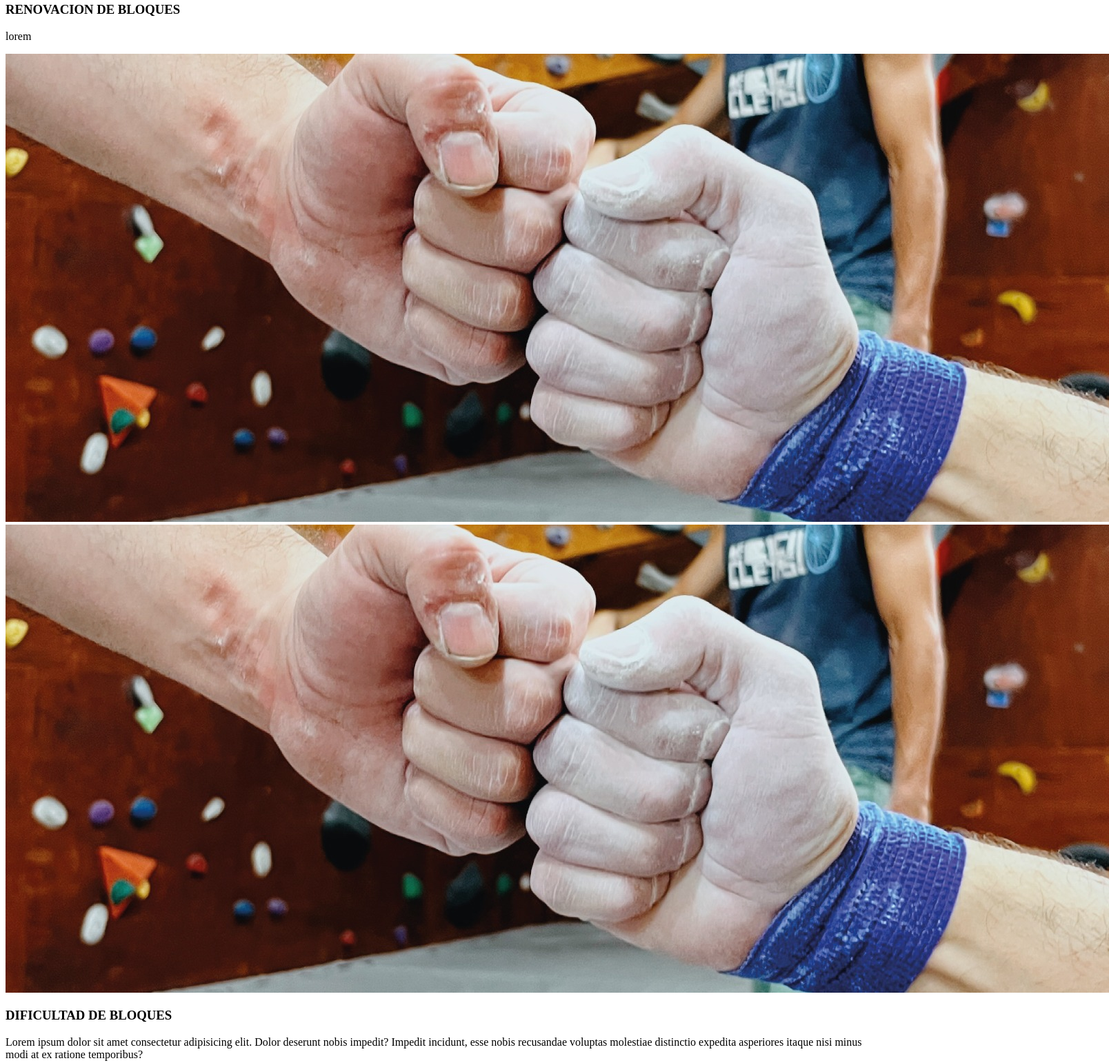
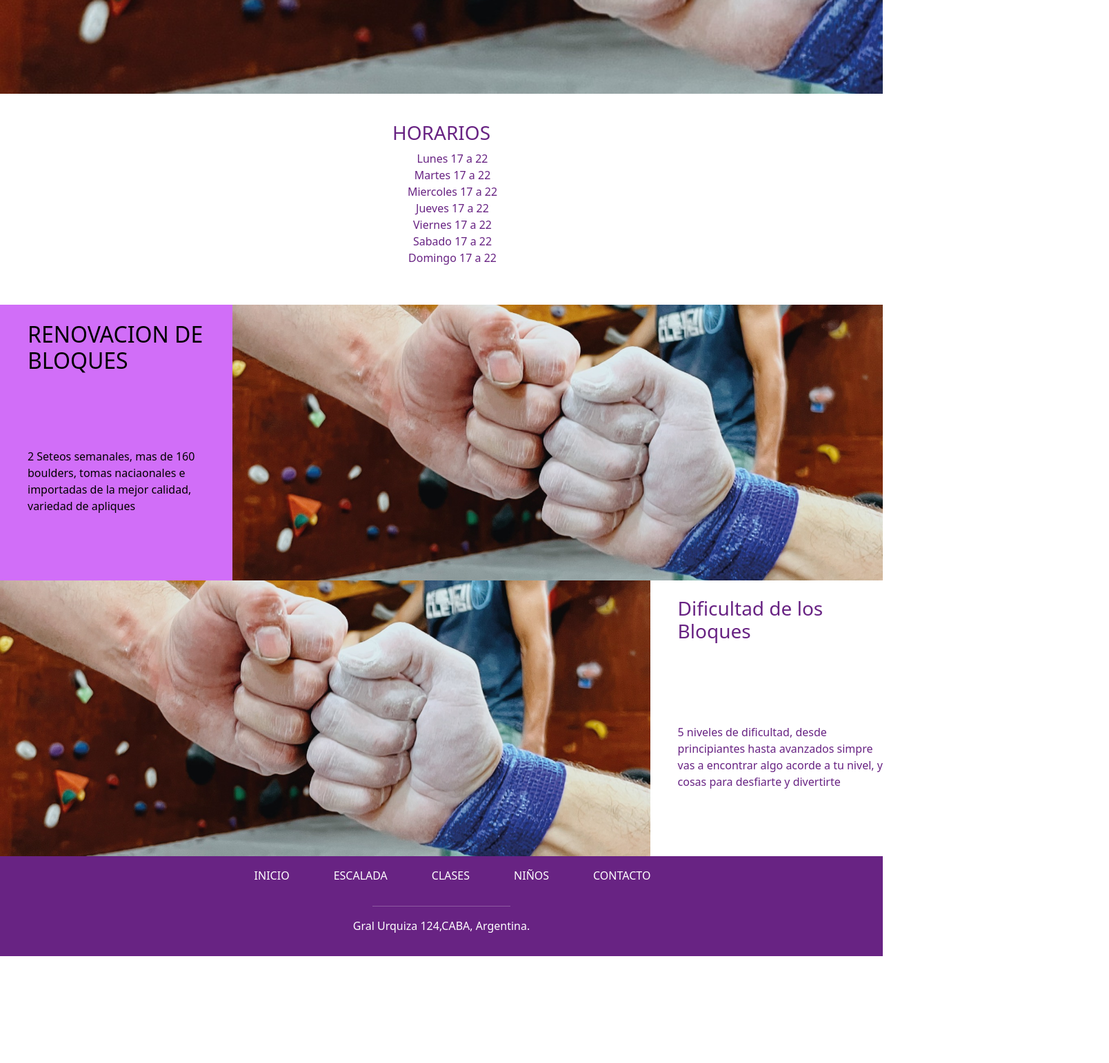
Before and after one commit to JoaquinGMorato/segunda.preentrega, a plain HTML site: page pages/escalada.html in a window 1280 px wide. Shown: the part 584-2126 px from the top of the page at 69% size, 1608 px wide, since content can reach past the window. After the commit the page ends 1971 px from the top, so only its background shows below. Drawn offline with nearby package versions, Linux system fonts and the light colour scheme.

Commit message:
se agregaron estilos a la seccion escalada

```diff
--- /dev/null
+++ b/css/styless2.css
@@ -0,0 +1,213 @@
+* {
+    border: 0px;
+    padding: 0px;
+    margin: 0px;
+    list-style: none;
+    text-decoration: none
+}
+
+;
+
+body {
+    font-family: 'Josefin Sans', sans-serif;
+}
+
+body {
+    color: black;
+    text-decoration: none;
+}
+
+header {
+    background-image: url(../images/imagenheader.jpeg);
+    height: 90vh;
+    background-size: cover;
+}
+
+h1 {
+    display: none;
+}
+
+nav {
+    background-color: #68238363;
+    height: 10vh;
+}
+
+header {
+    font-size: 2vh;
+}
+
+h1 {
+    font-size: 20px;
+    color: white;
+    padding-left: 15px;
+}
+
+nav {
+    display: flex;
+    justify-content: space-between;
+}
+
+nav img {
+    height: 100%;
+}
+
+.botones-header {
+    display: flex;
+    flex-direction: row;
+    justify-content: end;
+    font-family: 'Josefin Sans', sans-serif;
+    color: white;
+    list-style: none;
+    height: 80vh;
+    padding-top: 3.5vh;
+}
+
+.titulo-header {
+
+    display: flex;
+    flex-direction: column;
+    color: white;
+    padding-left: 10%;
+
+    justify-items: space-evenly;
+    align-items: left;
+    padding-bottom: 5vh;
+    padding-top: 5vh;
+    gap: 3vh;
+}
+
+.titulo-header h2 {
+    font-size: 10vh;
+    padding: vh;
+}
+
+.titulo-header div {
+    padding-bottom: 5vh;
+}
+
+.botones-header li a {
+    padding: 5vh;
+    text-align: center;
+    text-decoration: none;
+    color: white;
+    font-size: 2vh;
+}
+
+.horarios {
+    color: #682383;
+    list-style: none;
+    font-size: 1rem;
+    font-weight: 500;
+    text-align: center;
+    padding: 5vh;
+}
+
+@media(min-width: 375px) {
+
+    .horarios{
+    display: flex;
+    align-items: center;
+    justify-content: center;
+}
+}
+
+
+.renovacion {
+    background-color: #d16ef8;
+
+}
+
+.renovacion__info {
+    padding-top: 3vh;
+    height: 40vh;
+    display: flex;
+    flex-direction: column;
+    align-items: space-around;
+    justify-content: space-between;
+}
+
+.renovacion__info h3 {
+    font-size: 2rem;
+}
+
+.renovacion__img {
+    height: 100%;
+}
+
+@media(min-width: 375px) {
+    .renovacion {
+        display: flex;
+        flex-direction: row-reverse;
+        align-items: space-evenly;
+        justify-content: center;
+        padding-left: 5vh;
+    }
+
+    .diff {
+        display: flex;
+        flex-direction: row;
+        align-items: space-evenly;
+        justify-content: center;
+
+    }
+
+    .diff__info {
+        padding-left: 5vh;
+    }
+
+    .renovacion img {
+        height: 50vh;
+    }
+
+    .diff img {
+        height: 50vh
+    }
+
+    ;
+
+    .renovacion__info {
+        padding-left: 5vh;
+    }
+
+
+}
+
+.diff {
+    object-fit: cover;
+    color: #682383;
+}
+
+.diff__info {
+    padding-top: 3vh;
+    height: 40vh;
+    display: flex;
+    flex-direction: column;
+    align-items: space-around;
+    justify-content: space-between;
+}
+
+footer {
+    background-color: #682383;
+    color: white;
+    display: flex;
+    flex-direction: column;
+    align-items: center;
+    font-size: 2vh;
+    padding-bottom: 2vh;
+}
+
+footer ul {
+    display: flex;
+    gap: 5vw;
+    padding-top: 2vh;
+}
+
+footer ul a {
+    color: white;
+    gap: 20px;
+    text-decoration: none;
+}
+
+footer hr {
+    width: 25vh;
+}
--- a/pages/escalada.html
+++ b/pages/escalada.html
@@ -5,13 +5,20 @@
     <meta http-equiv="X-UA-Compatible" content="IE=edge">
     <meta name="viewport" content="width=device-width, initial-scale=1.0">
     <title>V11 Club De Escalada</title>
+    <link href="https://cdn.jsdelivr.net/npm/bootstrap@5.3.0-alpha3/dist/css/bootstrap.min.css" rel="stylesheet" integrity="sha384-KK94CHFLLe+nY2dmCWGMq91rCGa5gtU4mk92HdvYe+M/SXH301p5ILy+dN9+nJOZ" crossorigin="anonymous">
+    <link rel="preconnect" href="https://fonts.googleapis.com">
+    <link rel="preconnect" href="https://fonts.gstatic.com" crossorigin>
+    <link
+        href="https://fonts.googleapis.com/css2?family=Josefin+Sans:ital,wght@0,100;0,200;0,300;0,400;0,500;0,600;0,700;1,100;1,200;1,300;1,400;1,500;1,600;1,700&display=swap"
+        rel="stylesheet">
+        <link rel="stylesheet" href="../css/styless2.css">
 </head>
 <body>
-    <header>
+    <header class="header-escalada">
 
         <nav>
             <h1>V_ONCE Club de escalada</h1>
-            <img src="./images/logo.jpeg" alt="" height="94" width="128">
+            <img src="../images/LOGO_WEB.png" alt="" height="94" width="128">
             <ul class="botones-header">
                 <li><a href="../index.html">INICIO</a></li>
                 <li><a href="./escalada.html">ESCALADA</a></li>
@@ -21,47 +28,50 @@
             </ul>
         </nav>
         <section class="titulo-header">
-            <h2>BOULDERS PARA <br> TODOS LOS NIVELES</h2>
+            <h2>BOULDERS PARA TODOS LOS NIVELES</h2>
             <p>Lorem ipsum dolor sit amet consectetur adipisicing elit. Et voluptatem iure velit ducimus veniam askjhdlkahsfhfasdjjfsdasfdasdf
 
             </p>
         </section>
     </header>
     <main>
-        <section>
-            <!-- Falto logo -->
+        <section class="horarios">
+          <div> <i class="bi bi-watch"></i></div>
             <div>
-            <h3>HORARIOS</h3>
-            <ul>
-                <li>Lunes         17 a 22</li>
-                <li>Martes        17 a 22</li>
-                <li>Miercoles     17 a 22</li>
-                <li>Jueves        17 a 22</li>
-                <li>Viernes       17 a 22</li>
-                <li>Sabado        17 a 22</li>
-                <li>Domingo       17 a 22</li>
+            <h3 class="horarios__titulo" >HORARIOS</h3>
+            <ul class="horarios__lista">
+                <li class="horarios__item" >Lunes        17 a 22</li>
+                <li class="horarios__item">Martes        17 a 22</li>
+                <li class="horarios__item">Miercoles     17 a 22</li>
+                <li class="horarios__item">Jueves        17 a 22</li>
+                <li class="horarios__item">Viernes       17 a 22</li>
+                <li class="horarios__item">Sabado        17 a 22</li>
+                <li class="horarios__item">Domingo       17 a 22</li>
             </ul>
         </div>
         </section>
 
-        <section>
-            <div>
-            <h3>RENOVACION DE BLOQUES</h3>
-            <p>lorem</p>
-        </div>
-        <div>
+        <section class="renovacion"  >
+
+          <div class="renovacion__img" >
             <img src="../images/imagenheader.jpeg" alt="">
         </div>
+            <div class="renovacion__info" >
+            <h3>RENOVACION DE BLOQUES</h3>
+            <p> 2 Seteos semanales, mas de 160 boulders, tomas naciaonales e importadas de la mejor calidad, variedad de apliques</p>
+        </div>
+
         </section>
 
-        <section>
-            <div>
+        <section class="diff" >
+            <div class="diff__img" >
             <img src="../images/imagenheader.jpeg" alt="">
-        </div>
-        <div>
-            <h3>DIFICULTAD DE BLOQUES</h3>
-            <p>Lorem ipsum dolor sit amet consectetur adipisicing elit. Dolor deserunt nobis impedit? Impedit incidunt, esse nobis recusandae voluptas molestiae distinctio expedita asperiores itaque nisi minus modi at ex ratione temporibus?</p>
-        </div>
+            </div>
+            <div class="diff__info" >
+              <h3>Dificultad de los Bloques</h3>
+              <p>5 niveles de dificultad, desde principiantes hasta avanzados simpre vas a encontrar algo acorde a tu nivel, y cosas para desfiarte y divertirte</p>
+            </div>
+
     </section>
 
     </main>
@@ -79,6 +89,6 @@
     </p>
 
     </footer>
-
+    <script src="https://cdn.jsdelivr.net/npm/bootstrap@5.3.0-alpha3/dist/js/bootstrap.bundle.min.js" integrity="sha384-ENjdO4Dr2bkBIFxQpeoTz1HIcje39Wm4jDKdf19U8gI4ddQ3GYNS7NTKfAdVQSZe" crossorigin="anonymous"></script>
 </body>
 </html>
```
